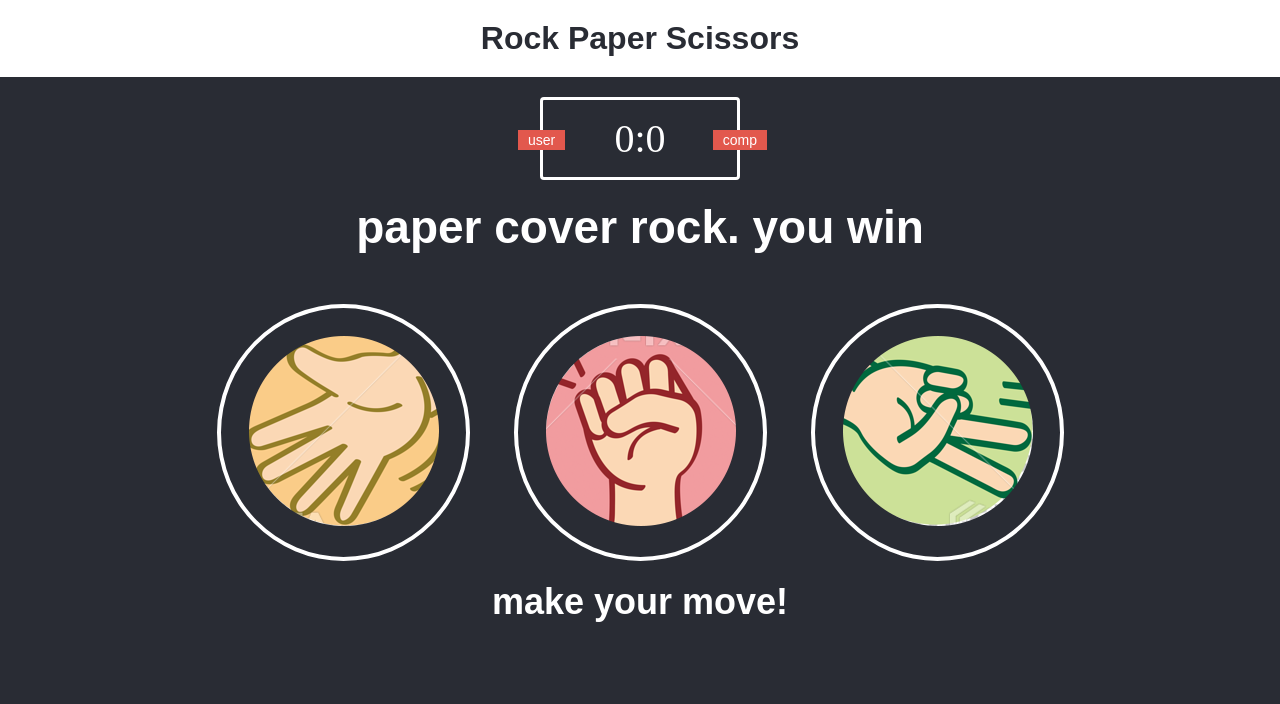
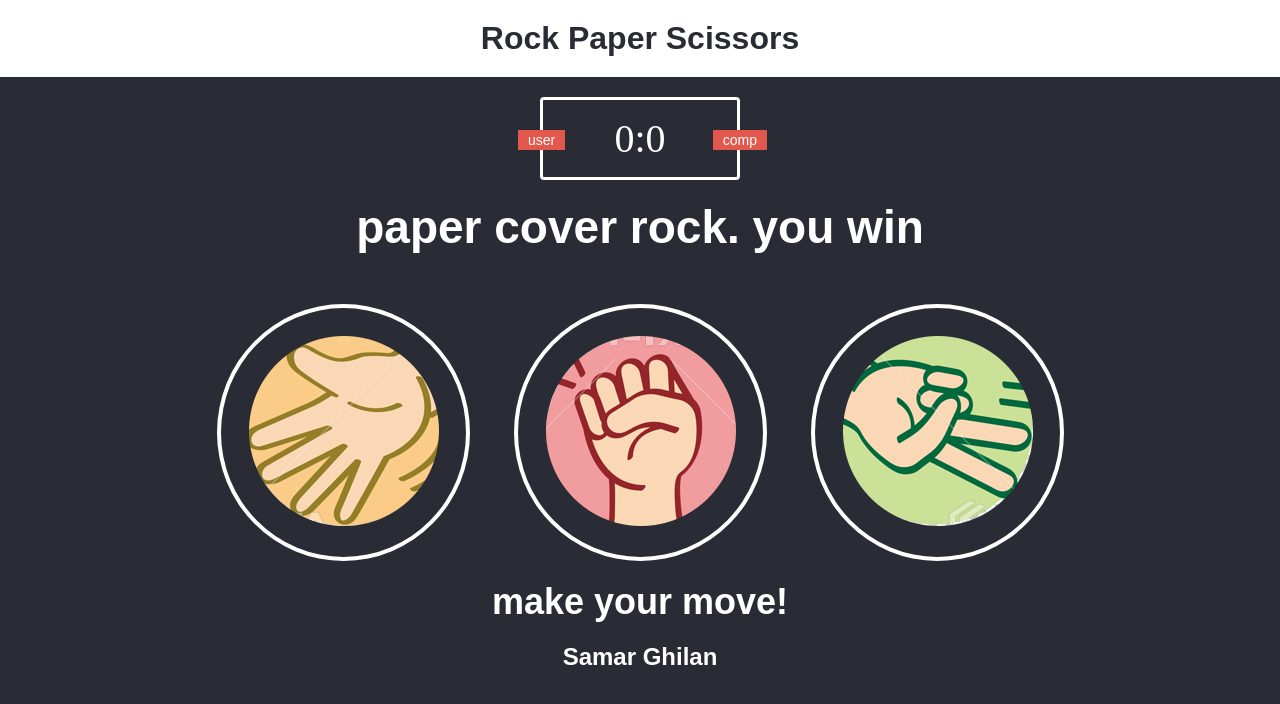
Before and after one commit to samar225/rock-paper-scissores1, a plain HTML site: page index.html in a window 1280 px wide. Drawn offline with Linux system fonts and the light colour scheme.

Commit message:
add creator name

```diff
--- a/index.html
+++ b/index.html
@@ -31,7 +31,7 @@
     <img src="images/scissores1.png" alt="">
   </div>
   <p id="action-message"> make your move! </p>
-
+<p id="created-by"> Samar Ghilan</p>
 </div>
 
 
--- a/styles.css
+++ b/styles.css
@@ -81,6 +81,13 @@ font-weight: bold;
   color:white;
   font-size:  36px;
   margin-top: 20px;
+}
 
-
+#created-by{
+  text-align: center;
+  font-family: sans-serif;
+  font-weight: bold;
+  color:white;
+  font-size:  24px;
+  margin-top: 20px;
 }
```
